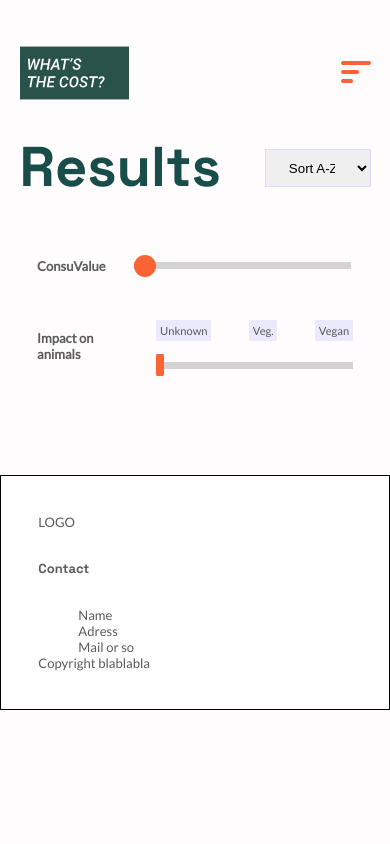
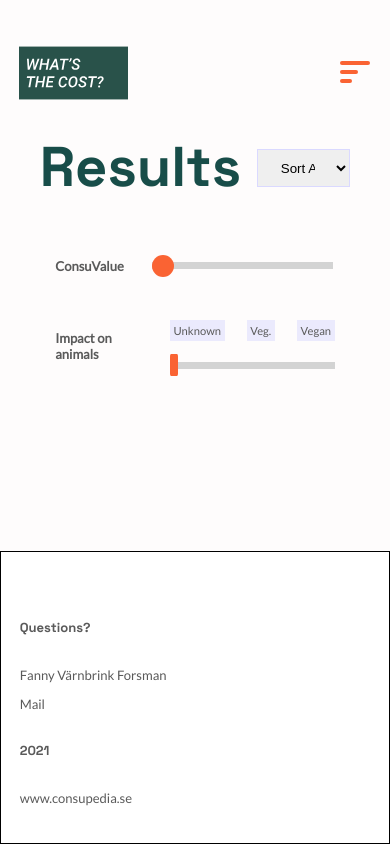
Before and after one commit to synnaf/whats-the-cost, a React (Create React App) app: page /search/1 in a window 390 px wide. Built offline with nearby package versions, Linux system fonts and the light colour scheme.

Commit message:
responsive styling for page

```diff
--- a/src/App.scss
+++ b/src/App.scss
@@ -1,11 +1,13 @@
 html, body {
-    height:100%;
     background-color:  #FEFCFC;
 }
 
 .App {
+    display:flex;
+    flex-direction: column;
+    justify-content: space-between;
     width: 100%;
     margin:0; //auto?
-    height:100%;
+    min-height:100vh;
     background-color:  #FEFCFC;  //light-gray var
 }
--- a/src/components/about/About.scss
+++ b/src/components/about/About.scss
@@ -3,9 +3,6 @@
 .page {
     //global style for all pages
     // flex-direction: column; //this to important?
-    .page__title {
-
-    }
     .page__about {
         // padding-top:9rem; //find a way to do this smarter?
         width:100%;
--- a/src/components/footer/Footer.js
+++ b/src/components/footer/Footer.js
@@ -7,25 +7,19 @@ const Footer = () => {
   return (
       <>
         <footer className="footer-section">
-        <div className="footer-logo">
-              LOGO
-            </div>
-            <div className="footer-contact-info">
-              <h6>Contact</h6>
-              <ul>
-                <li>
-                  Name
-                </li>
-                <li>
-                  Adress
-                </li>
-                <li>
-                  Mail or so
-                </li>
-              </ul>
-            </div>
+          {/* <div className="footer-logo">
+                LOGO
+          </div> */}
+          <div className="footer-contact-info">
+            <h6>Questions?</h6>
+            <p>Fanny Värnbrink Forsman</p>
+            <adress>
+              <a href="mailto:f.vforsman@gmail.com">Mail</a>
+            </adress>
+          </div>
             <div className="copyright">
-              Copyright blablabla
+              <h6>2021</h6>
+              <a href="www.consupedia.se" target="_blank">www.consupedia.se</a>
             </div>
         </footer>
       </>
--- a/src/components/footer/Footer.scss
+++ b/src/components/footer/Footer.scss
@@ -4,16 +4,18 @@ footer {
     background-color:white;
     border: 1px solid black;
     // margin-top:2rem;
-    padding:2rem;
+    padding:2rem 1rem;
     font-size:0.7rem;
     color: $text-color; //global default?
-    .footer-contact-info {
+    .footer-contact-info, .copyright {
         h6 {
             font-size:0.7rem;
         }
-        ul {
-            margin:0;
-            list-style-type: none;
+        a {
+            text-decoration: none;
+            color:inherit;
+        }a:hover {
+           border-bottom:1.5px solid $lilac;
         }
     }
 }
--- a/src/components/header/Header.scss
+++ b/src/components/header/Header.scss
@@ -4,13 +4,14 @@
 .page__title {
     background-color:transparent;
     color:$forest-green;
-    margin-top:2rem;
+    // margin-top:2rem;
     opacity:0.9;
     // top:20%;
     // position: fixed;
     // top: 0;
     // z-index:1; //set on top of content, so scroll goes under
     title {
+        margin:0;
         // margin-bottom:0;
     }
 }
--- a/src/components/menu/Menu.js
+++ b/src/components/menu/Menu.js
@@ -1,6 +1,7 @@
 import React from 'react';
 import { BrowserRouter as Router, Route, NavLink } from "react-router-dom";
 import './Menu.scss';
+import heartIcon from '../../assets/svg/heart-shape-rounded-edges-variant-with-white-details.svg';
 
 const Menu = () => {
 
@@ -43,7 +44,7 @@ const Menu = () => {
             <ul className="nav__list">
                 <li className="nav__item">
                     <NavLink to="/" className="nav__link" activeClassName="active">
-                        Menu
+                        Start
                     </NavLink>
                 </li>
                 <li className="nav__item">
@@ -55,6 +56,9 @@ const Menu = () => {
                     <NavLink to="/about" className="nav__link" activeClassName="active">
                         About
                     </NavLink>
+                    {/* <NavLink to="/favorites" className="nav__link" activeClassName="active">
+                        {heartIcon}
+                    </NavLink>  */}
                 </li>
             </ul>
         </nav>
--- a/src/components/search/SearchPage.js
+++ b/src/components/search/SearchPage.js
@@ -1,6 +1,5 @@
 import React, { useState } from 'react';
 import Header from '../header/Header';
-//create search form Search.js
 import { searchProduct } from './api';
 import './SearchPage.scss';
 
@@ -53,7 +52,7 @@ const SearchPage = (props) => {
                         Search
                     </button>
                 </section>
-                <section className="yellow-section">
+                {/* <section className="yellow-section">
                     <p className="">
                         Or find a full list of registered products...
                     </p>
@@ -61,7 +60,7 @@ const SearchPage = (props) => {
                         <img src="https://picsum.photos/200/300" />
                         <button type="button">Click</button>
                     </div>
-                </section>
+                </section> */}
             </section>
         </>
     );
--- a/src/components/search/SearchPage.scss
+++ b/src/components/search/SearchPage.scss
@@ -2,11 +2,9 @@
 
 .search-product {
     display: flex;
-    flex-direction: column;
+    flex-direction: column;;
     margin:1rem;
-    padding-top:3rem;
-    p {
-    }
+    padding-top:1rem;
     input[type=text] {
         width: 80%;
         border: 1.5px solid $cta-orange;
@@ -35,35 +33,35 @@
     }
 }
 
-.yellow-section {
-    display: flex;
-    flex-direction: row;
-    flex-wrap:wrap;
-    margin:1rem;
-    padding-top:3rem;
-    p {
-    }
-    .placeholder {
-        // width:100%;
-        // overflow:hidden;
-        display:flex;
-        flex-direction: row;
-        img {
-            //width: 60%;
-           height:fit-content;
-            //should be 100% of its container
-            // height:100%;
-            margin-right:1rem;
-        }
-        button {
-            //secondary button style
-            min-width:40%; //of its container
-            height:fit-content;
-            border:solid 1.5px $cta-orange;
-            background:transparent;
-            color: $cta-orange;
-            padding:0.3rem;
-        }
+// .yellow-section {
+//     display: flex;
+//     flex-direction: row;
+//     flex-wrap:wrap;
+//     margin:1rem;
+//     padding-top:3rem;
+//     p {
+//     }
+//     .placeholder {
+//         // width:100%;
+//         // overflow:hidden;
+//         display:flex;
+//         flex-direction: row;
+//         img {
+//             //width: 60%;
+//            height:fit-content;
+//             //should be 100% of its container
+//             // height:100%;
+//             margin-right:1rem;
+//         }
+//         button {
+//             //secondary button style
+//             min-width:40%; //of its container
+//             height:fit-content;
+//             border:solid 1.5px $cta-orange;
+//             background:transparent;
+//             color: $cta-orange;
+//             padding:0.3rem;
+//         }
 
-    }
-}
+//     }
+// }
--- a/src/styles/_responsive.scss
+++ b/src/styles/_responsive.scss
@@ -3,49 +3,38 @@ $padlet:1024px;
 $mobile:800px;
 $mobileXs:600px;
 
-// //padlet
-// @media screen and (min-width: $padlet) {
-// }
-// //desktop
-// @media screen and (min-width: $desktop) {
-// }
 html {
     height:auto;
 }
 body {
-    display: flex;
-    flex-direction: column;
-    height:100%;
     margin:0;
     scroll-behavior: smooth; //??
-    //content fill entire page-width
-    //set height to 100%
-    //push footer to the end of page
     .nav {
-        // position:fixed;
-        // height:10%;
+        margin:0;
+        @media screen and (min-width: $padlet) {
+            margin:2rem;
+        }
     }
     .hero{
-        min-height:70vh;
-        // border:solid red;
-        flex: 1 0 auto;
+        height:80vh;
     }
     .page {
         margin:auto;
-        max-width:90%; //even spacing left/right
-        height:70%; //of body
+        margin-top:0;
+        max-width:90%;
         // height:80vh;
         // z-index:2;
         // height:60%;
         // top:20%;
         // position: fixed;
-        //padlet
+
         @media screen and (min-width: $padlet) {
             width:90%;
             padding-left:2rem;
             margin:auto;
             display:flex;
             flex-direction: column; //fix?
+
             font-size:1.5rem;
         }
         &.products {
@@ -125,7 +114,7 @@ body {
             }
         }
 
-        .search-product, .yellow-section {
+        .search-product {
             @media screen and (min-width: $padlet) {
                 width:50%;
                 margin-left:0;
@@ -139,7 +128,7 @@ body {
         }
     }
     footer {
-        height:auto; //height of content
+        height:10%; //height of content
         //more height?
         display: flex;
         flex-direction: column;
--- a/src/styles/_variables.scss
+++ b/src/styles/_variables.scss
@@ -35,3 +35,6 @@ $text-color:#5A5A5A;
     cursor: pointer;
     color:$cta-orange;
 }
+// }:hover {
+//     box-shadow: 5px 5px 1px $lilac;
+// }
```
Also changed, not shown: 1 other file (tests, documents, lock files or other folders).
